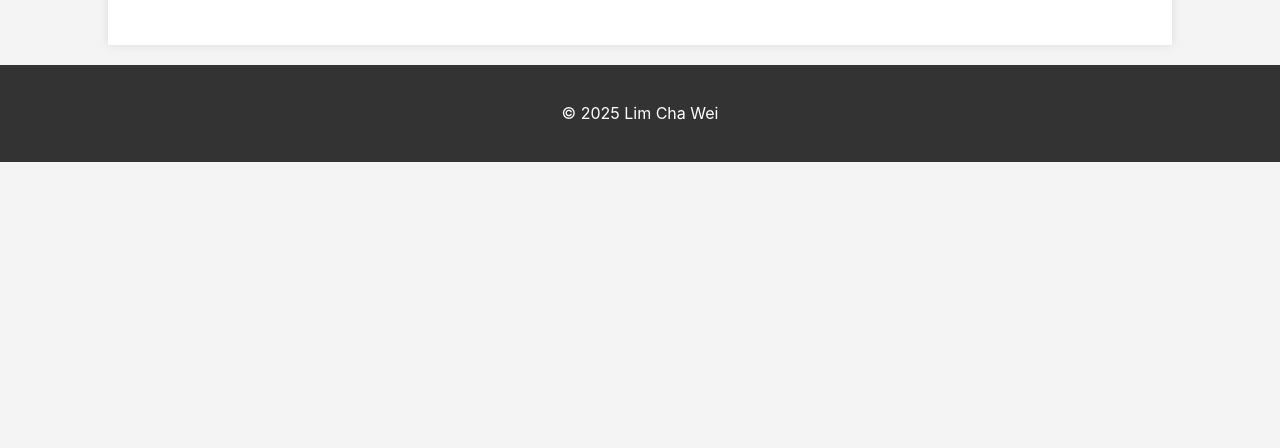
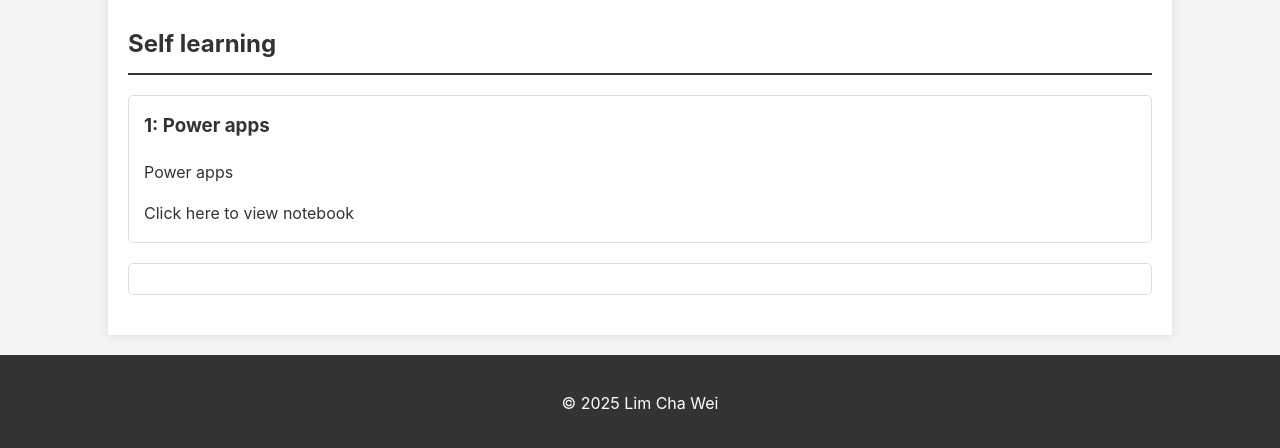
Before and after one commit to limchaweiwork1/limchawei.github.io, a plain HTML site: page index.html in a window 1280 px wide. Shown: the part 3761-4209 px from the top of the page. Before the commit the page ends 3923 px from the top, so only its background shows below. Drawn offline with Linux system fonts and the light colour scheme.

Commit message:
Add project section for Power apps
Added a new project section with details about Power apps.

```diff
--- a/index.html
+++ b/index.html
@@ -160,6 +160,19 @@
             </div>
             <!-- To add a new project, copy the 'project' div above and paste it here. -->
 
+
+        <section id="projects">
+            <h2>Self learning </h2>
+            <div class="project">
+                <h3>1: Power apps</h3>
+                <p>
+                    Power apps
+                </p>
+                <a href="projects/Predictive Maintenance (Supervised Machine Learning - Classification).html" target="_blank">Click here to view notebook</a>
+            </div>
+            <div class="project">
+
+
         </section>
 
     </main>
```
